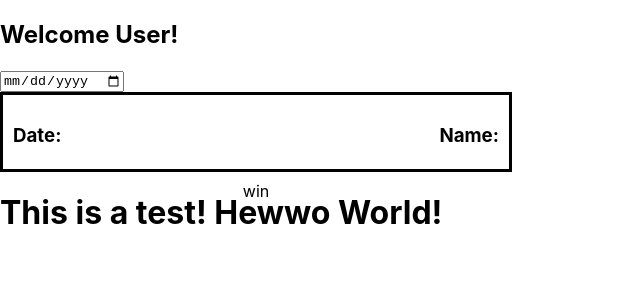
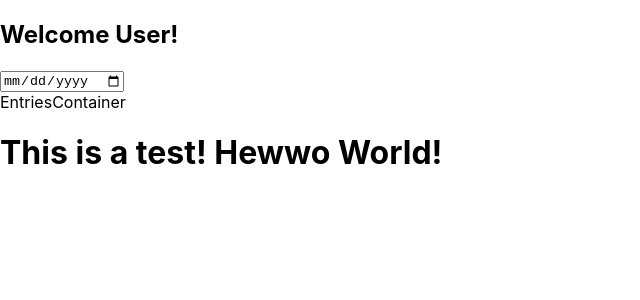
Before and after one commit to GratefulTogether/gratefultogether-ui, a React (Create React App) app: page / in a window 1280 px wide. Shown: the top 300 px of the page, without its empty margins (0-640 px from the left). Built offline with nearby package versions, Linux system fonts and the light colour scheme.

Commit message:
add state to wins and pass down in entries container

```diff
--- a/src/components/App/App.js
+++ b/src/components/App/App.js
@@ -4,16 +4,21 @@ import Datepage from '../Datepage/Datepage'
 import NotFound from '../NotFound/NotFound'
 import Nav from "../NavBar/NavBar.js";
 import Cards from "../Cards/Cards.js"
+import EntriesContainer from "../EntriesContainer/EntriesContainer"
+import cardData from '../../cardMockData';
 import React from 'react'
+import { useState } from 'react';
 import { Routes, Route} from 'react-router-dom'
 // import { useEffect, useState } from 'react';
 
 
 const App = () => {
+const [wins, setWins] = useState(cardData)
+
   return (
     <div>
       <Nav />
-      <Cards />
+      <EntriesContainer wins = {wins}/>
       <Routes>
         <Route exact path='/' element={<Homepage />} />
         <Route path='date/:date' element={<Datepage/>} />
```
